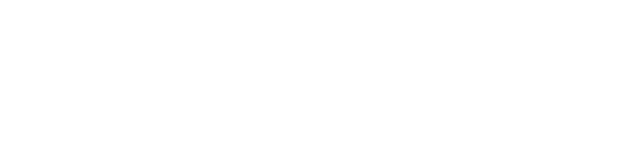
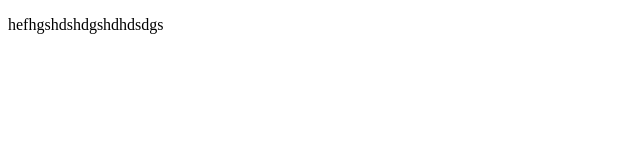
Before and after one commit to FazeAdapt/Desktop, a plain HTML site: page Index.html in a window 1280 px wide. Shown: the whole page, without its empty margins (0-640 px from the left). Drawn offline with Linux system fonts and the light colour scheme.

Commit message:
added paragraph
added paragraph

```diff
--- a/Index.html
+++ b/Index.html
@@ -6,5 +6,6 @@
 </head>
 
 <body>
+<p>hefhgshdshdgshdhdsdgs</p>
 </body>
 </html>
```
